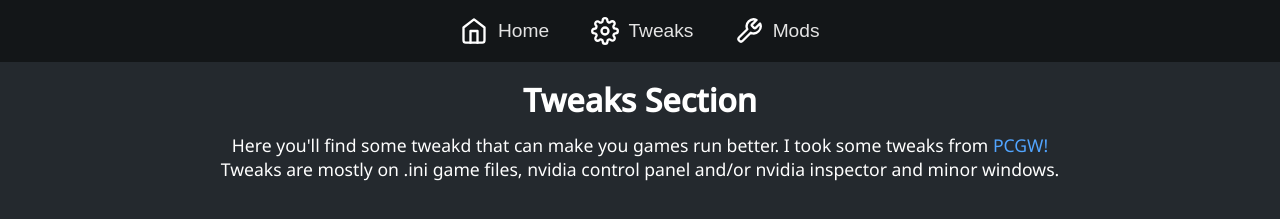
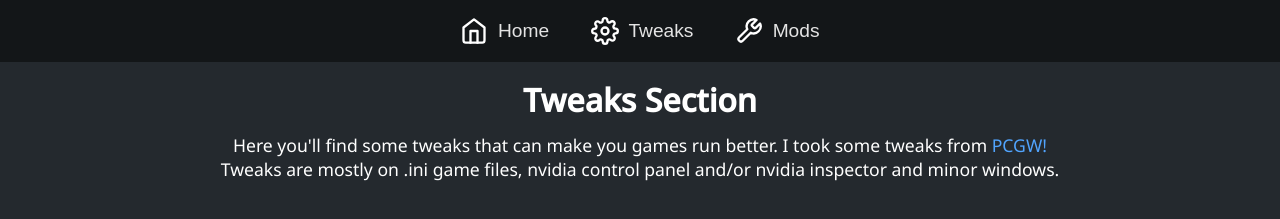
Before and after one commit to Ishidawg/GameContentPage, a plain HTML site: page index.html in a window 1280 px wide. Both pictures are taken after a click on the button "Tweaks". Shown: the top 219 px of the page. Drawn offline with Linux system fonts and the light colour scheme.

Commit message:
repimboca da parafuseta

```diff
--- a/script.js
+++ b/script.js
@@ -174,7 +174,7 @@ const windowsTweaksContent = content.innerHTML = `
         </html>
 `;
 
-let gamesTweaksContent =  content.innerHTML = `
+const gamesTweaksContent =  content.innerHTML = `
 <!DOCTYPE html>
 <html lang="en">
 <head>
@@ -215,7 +215,7 @@ let gamesTweaksContent =  content.innerHTML = `
 </html>
 `;
 
-let tweaksHeader = content.innerHTML = `
+const tweaksHeader = content.innerHTML = `
 <!DOCTYPE html>
 <html lang="en">
 <head>
@@ -228,7 +228,7 @@ let tweaksHeader = content.innerHTML = `
         <article class="tweaks-text-box">
             <h1>Tweaks Section</h1>
             <p>
-                Here you'll find some tweakd that can make you games run better. I took some tweaks from <a href="https://www.pcgamingwiki.com/wiki/Home" class="link" target="_blank">PCGW!</a></br>
+                Here you'll find some tweaks that can make you games run better. I took some tweaks from <a href="https://www.pcgamingwiki.com/wiki/Home" class="link" target="_blank">PCGW!</a></br>
             </p>
             <p>
                 Tweaks are mostly on .ini game files, nvidia control panel and/or nvidia inspector and minor windows.
--- a/style/script.css
+++ b/style/script.css
@@ -245,6 +245,8 @@ body {
 .tweaks-text-box p {
     font-size: 1.1em;
     line-height: 1.4em;
+
+    padding: 0 .75rem 0 .75rem;
 }
 
 .tweaks-section {
```
